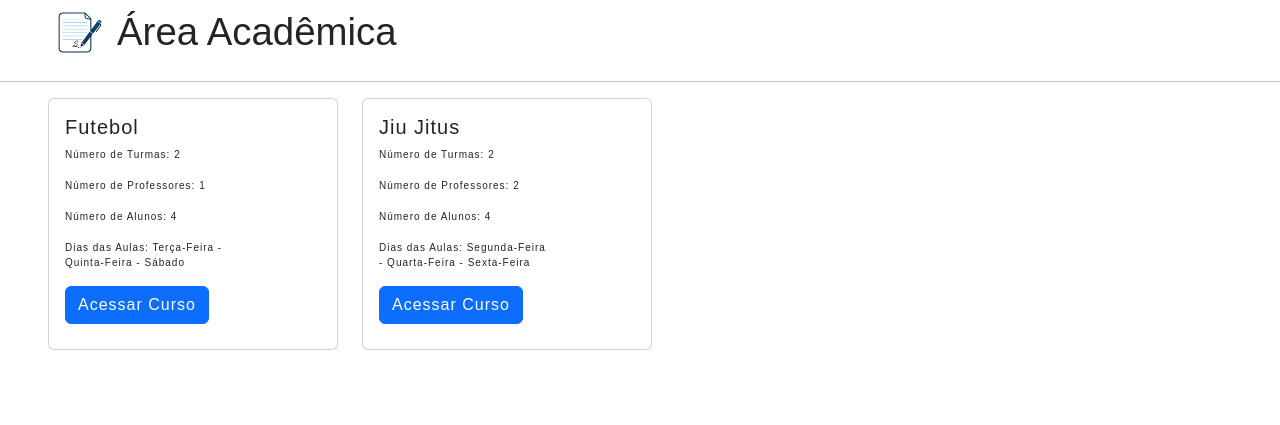
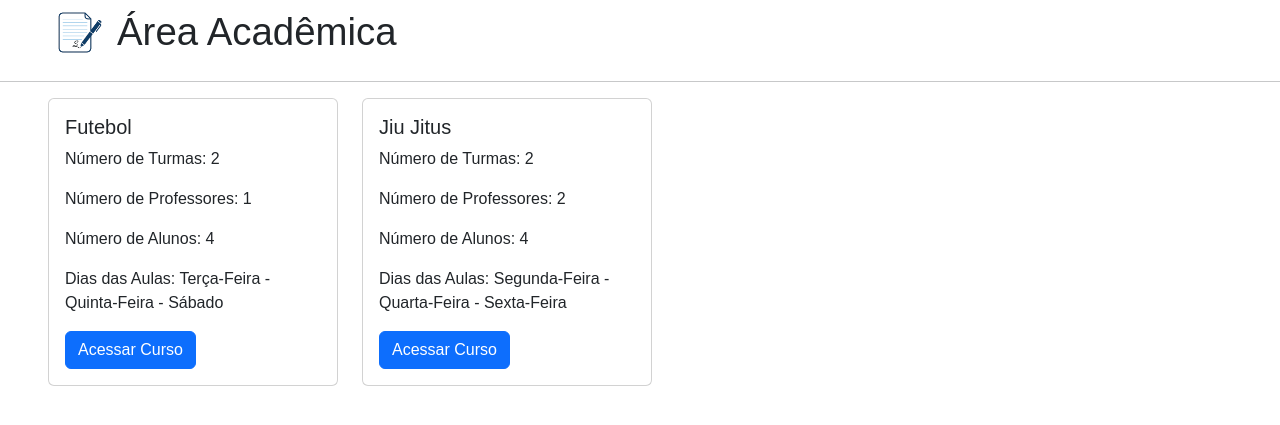
Before and after one commit to vitorcosta98/site_VerboAmar, a Flask app: page /area-academica in a window 1280 px wide. Shown: the part 126-551 px from the top of the page. Run offline with Flask 3, Linux system fonts and the light colour scheme; a user stored in the database is signed in.

Commit message:
fix: Tamanho dos cards Exclusão da alteração no arquivo main.css, que alterara as propriedades dos cards. Alteração dos títulos dos cards da paǵina Cadastro.

```diff
--- a/site_verbo_amar/static/main.css
+++ b/site_verbo_amar/static/main.css
@@ -1,11 +1,3 @@
 *{
     font-family:'Poppins', sans-serif;
 }
-
-.card-body
-{
-    font-size: 10px;
-    letter-spacing: .1em;
-    height: 250px;
-    width: 200px;
-}
```
Also changed, not shown: site_verbo_amar/templates/cadastro.html (+4 -4 lines).
